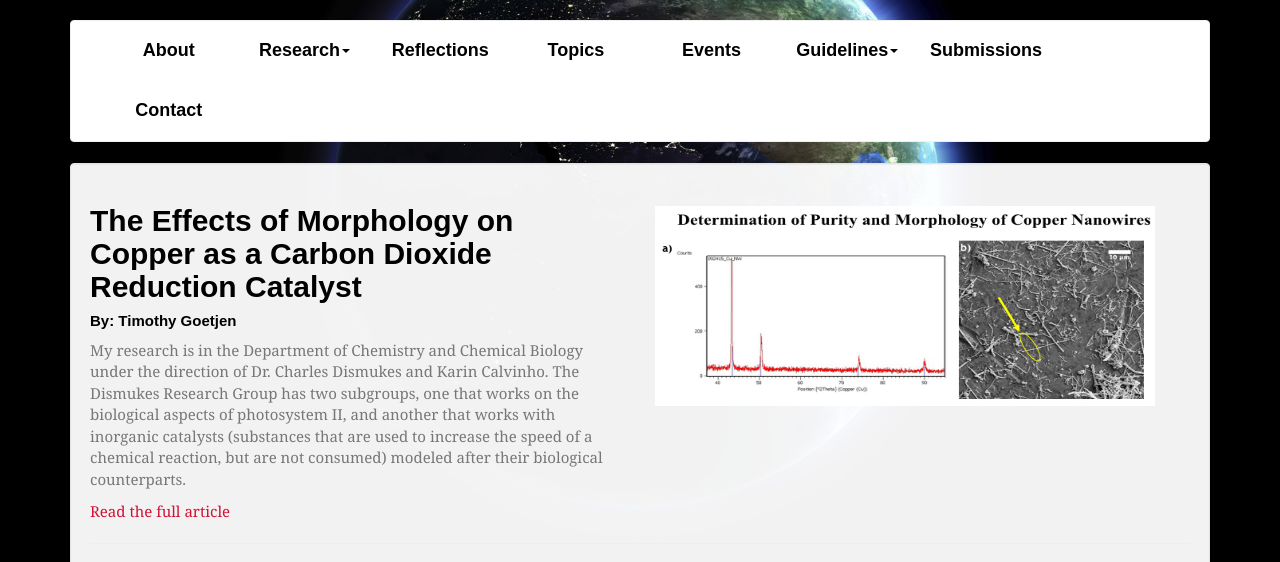
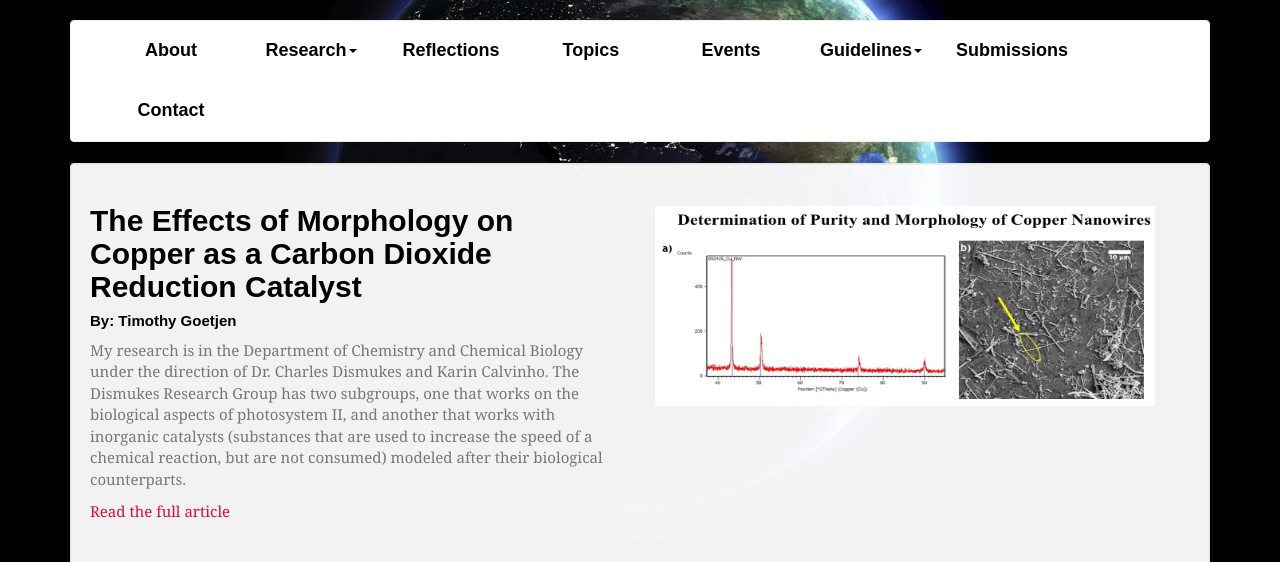
Before and after one commit to rutgersresearchreview/rutgersresearchreview.github.io, a plain HTML site: page index.html in a window 1280 px wide. Shown: the part 200-762 px from the top of the page. Drawn offline with Linux system fonts and the light colour scheme; a web font is replaced by a local one.

Commit message:
Menu bar.

```diff
--- a/css/custom.css
+++ b/css/custom.css
@@ -46,7 +46,7 @@
 }
 .menu-spacer{
 	text-align: center;
-	width: 12.585714286%;
+	width: 12.985714286%;
 }
 .article-title{
 	font-size: 30px;
```
